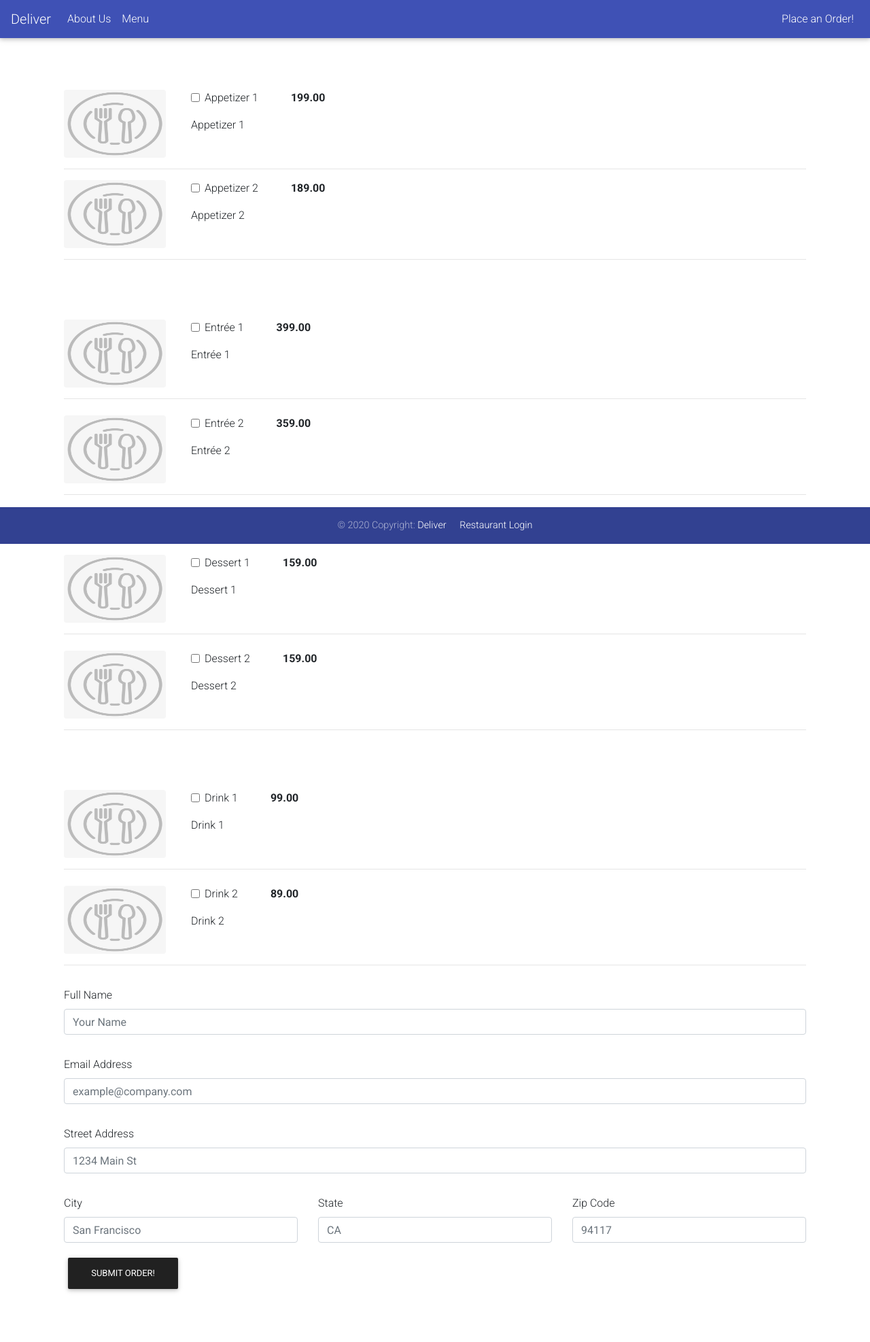
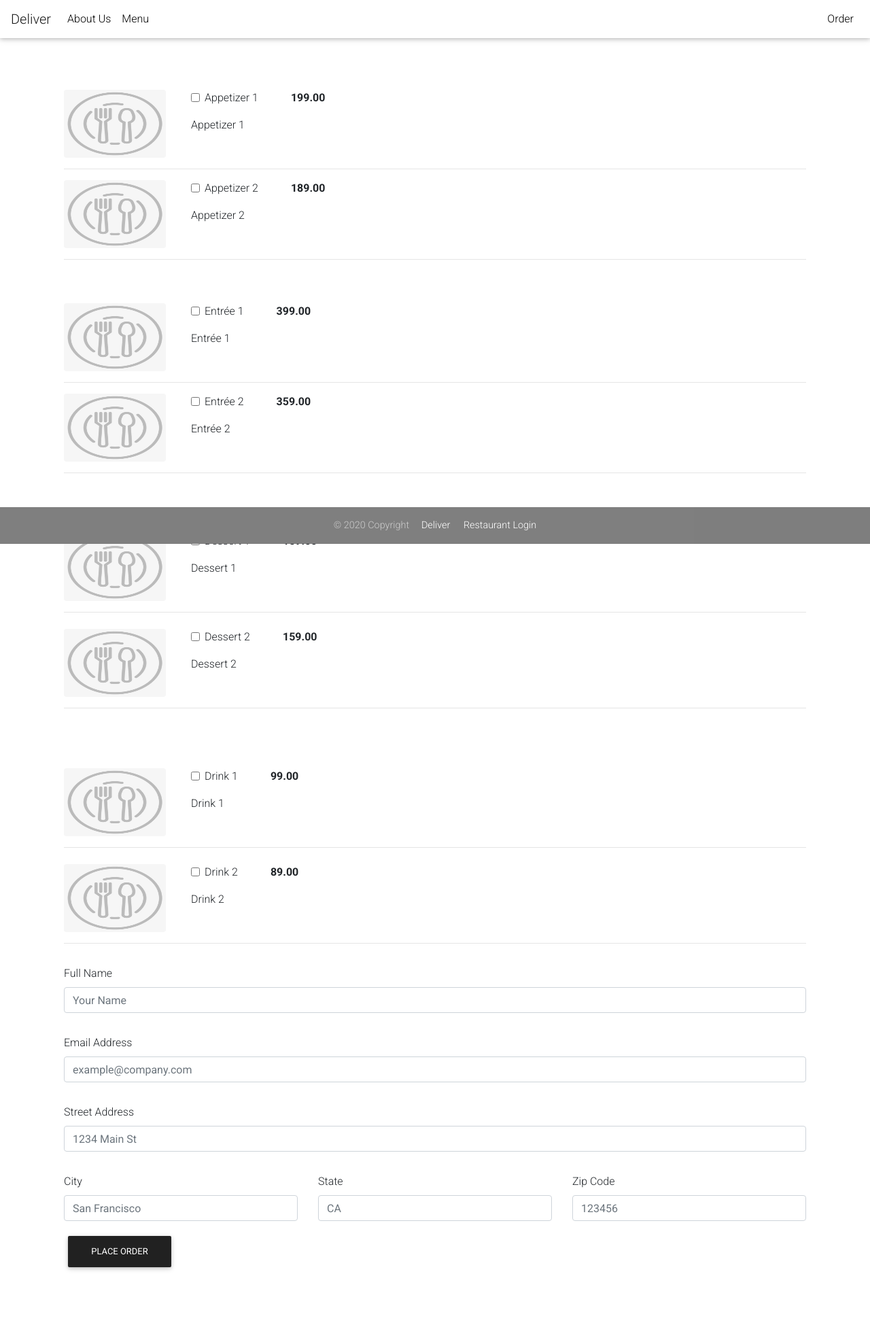
Before and after one commit to noblesseorigin/food-delivery-app, a Django app: page /order/ in a window 1280 px wide. Shown: the whole page at 68% size. After the commit the page ends 1869 px from the top, so only its background shows below. Run offline with Django 3.2, Linux system fonts and the light colour scheme; data comes from the database, SQL or seed files in the repository; both versions use the stored data as it was after the commit; some libraries are stand-ins or nearby versions.

Commit message:
fixed order page and changed color scheme

```diff
--- a/deliver/customer/templates/customer/footer.html
+++ b/deliver/customer/templates/customer/footer.html
@@ -1,5 +1,5 @@
-<footer class="page-footer font-small indigo fixed-bottom">
-    <div class="footer-copyright text-center py-3">&copy; 2020 Copyright:
+<footer class="page-footer font-small grey fixed-bottom">
+    <div class="footer-copyright text-center py-3">&copy; 2020 Copyright&emsp;
         <a href="http://localhost:8000">Deliver</a>
         <a class="ml-3" href="#"> Restaurant Login</a>
     </div>
--- a/deliver/customer/templates/customer/navigation.html
+++ b/deliver/customer/templates/customer/navigation.html
@@ -1,4 +1,4 @@
-<nav class="navbar navbar-expand-lg navbar-dark indigo">
+<nav class="navbar navbar-expand-lg navbar-light white">
   <a class="navbar-brand" href="{% url 'index' %}">Deliver</a>
   <button class="navbar-toggler" type="button" data-toggle="collapse" data-target="#navbarNav" aria-controls="navbarNav" aria-expanded="false" aria-label="Toggle navigation">
     <span class="navbar-toggler-icon"></span>
@@ -14,7 +14,7 @@
     </ul>
     <ul class="navbar-nav">
       <li class="nav-item">
-        <a class="nav-link" href="{% url 'order' %}">Place an Order!</a>
+        <a class="nav-link" href="{% url 'order' %}">Order</a>
       </li>
     </ul>
   </div>
--- a/deliver/customer/templates/customer/order.html
+++ b/deliver/customer/templates/customer/order.html
@@ -29,14 +29,14 @@
 
                 <div class="pt-5">
                     {% for entre in entres %}
-                    <div class="row mt-4">
+                    <div class="row">
                         <div class="col-md-2 col-sm-12">
                             <img class="rounded" src="{{ entre.image.url }}" width="150" height="100"/>
                         </div>
                         <div class="col-md-8 col-sm-12">
                             <div class="d-flex flex-row">
                                 <div class="form-group form-check">
-                                    <input type="checkbox" name="items[]" class="form-check-input" value="{{ entre.pk }}">
+                                    <input type="checkbox" name="items[]" class="form-check-input" value="{{ app.pk }}">
                                     <label class="form-check-label">{{ entre.name }}</label>
                                 </div>
                                 <p class="font-weight-bold pl-5">{{ entre.price }}</p>
@@ -45,7 +45,7 @@
                         </div>
                     </div>
                     <hr />
-                    {% endfor %}
+                {% endfor %}
                 </div>
 
                 <div class="pt-5">
@@ -123,14 +123,14 @@
                     <div class="col-md-4 col-sm-12">
                         <div class="form-group pt-3">
                             <label for="name">Zip Code</label>
-                            <input required class="form-control" type="text" placeholder="94117" name="zip" />
+                            <input required class="form-control" type="text" placeholder="123456" name="zip" />
                         </div>
                     </div>
                 </div>
 
                 <!-- Button trigger modal -->
                 <button type="button" class="btn btn-dark" data-toggle="modal" data-target="#submitModal">
-                  Submit Order!
+                  Place Order
                 </button>
                 <!-- <button class="btn btn-dark mt-5">Place Order!</button> -->
 
@@ -139,7 +139,7 @@
                   <div class="modal-dialog" role="document">
                     <div class="modal-content">
                       <div class="modal-header">
-                        <h5 class="modal-title" id="submitModalLabel">Submit Your Order!</h5>
+                        <h5 class="modal-title" id="submitModalLabel">Submit Order</h5>
                         <button type="button" class="close" data-dismiss="modal" aria-label="Close">
                           <span aria-hidden="true">&times;</span>
                         </button>
--- a/deliver/customer/views.py
+++ b/deliver/customer/views.py
@@ -18,8 +18,7 @@ class About(View):
 class Order(View):
     def get(self, request, *args, **kwargs):
         # get every item from each category
-        appetizers = MenuItem.objects.filter(
-            category__name__contains='Appetizer')
+        appetizers = MenuItem.objects.filter(category__name__contains='Appetizer')
         entres = MenuItem.objects.filter(category__name__contains='Entre')
         desserts = MenuItem.objects.filter(category__name__contains='Dessert')
         drinks = MenuItem.objects.filter(category__name__contains='Drink')
```
Also changed, not shown: deliver/customer/templates/customer/index.html (+4 -4 lines), deliver/db.sqlite3, deliver/media/menu_images/79-798754_hoteles-y-centros-vacacionales-dish-placeholder-hd-png_RbBr5T6.png (added).
